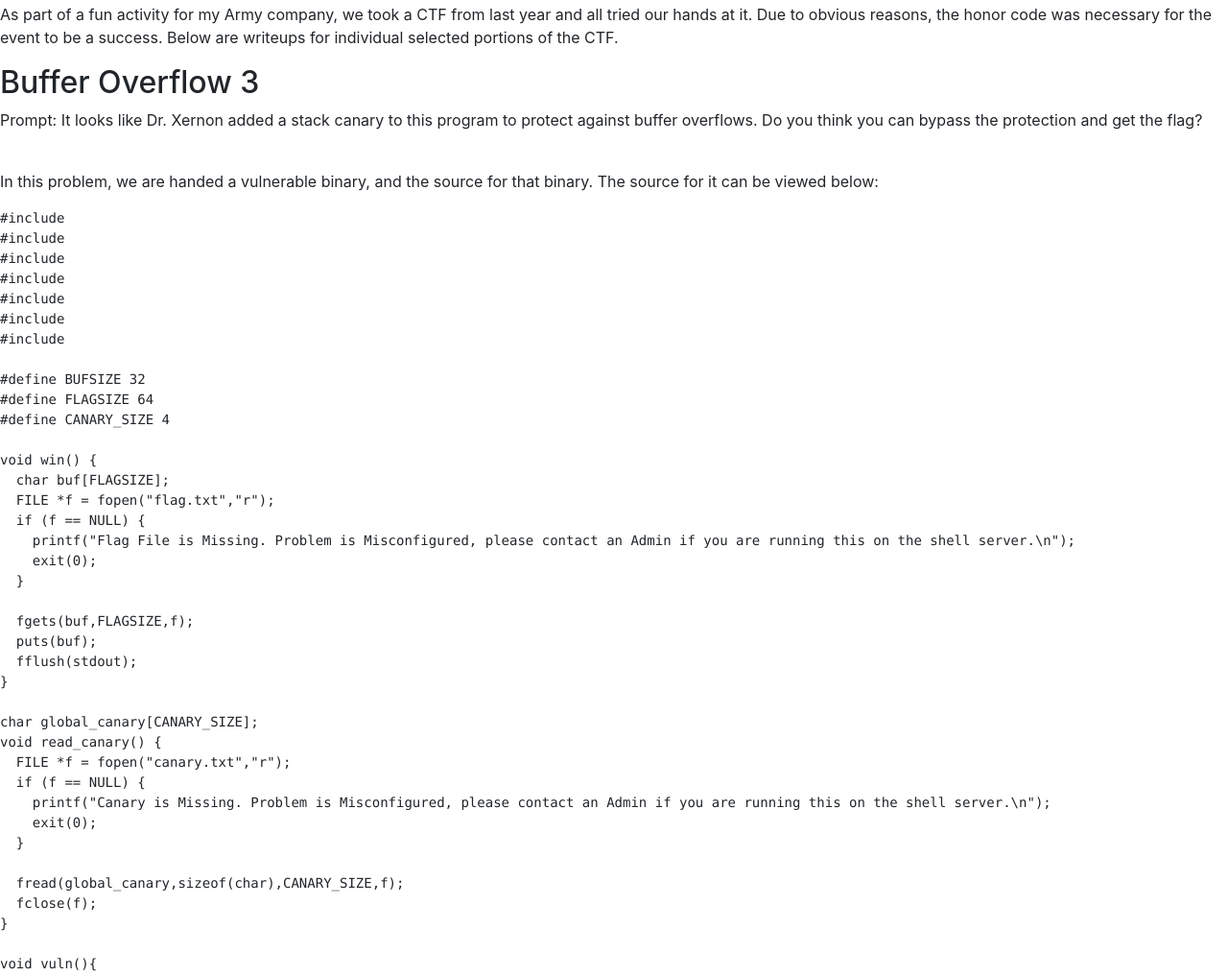
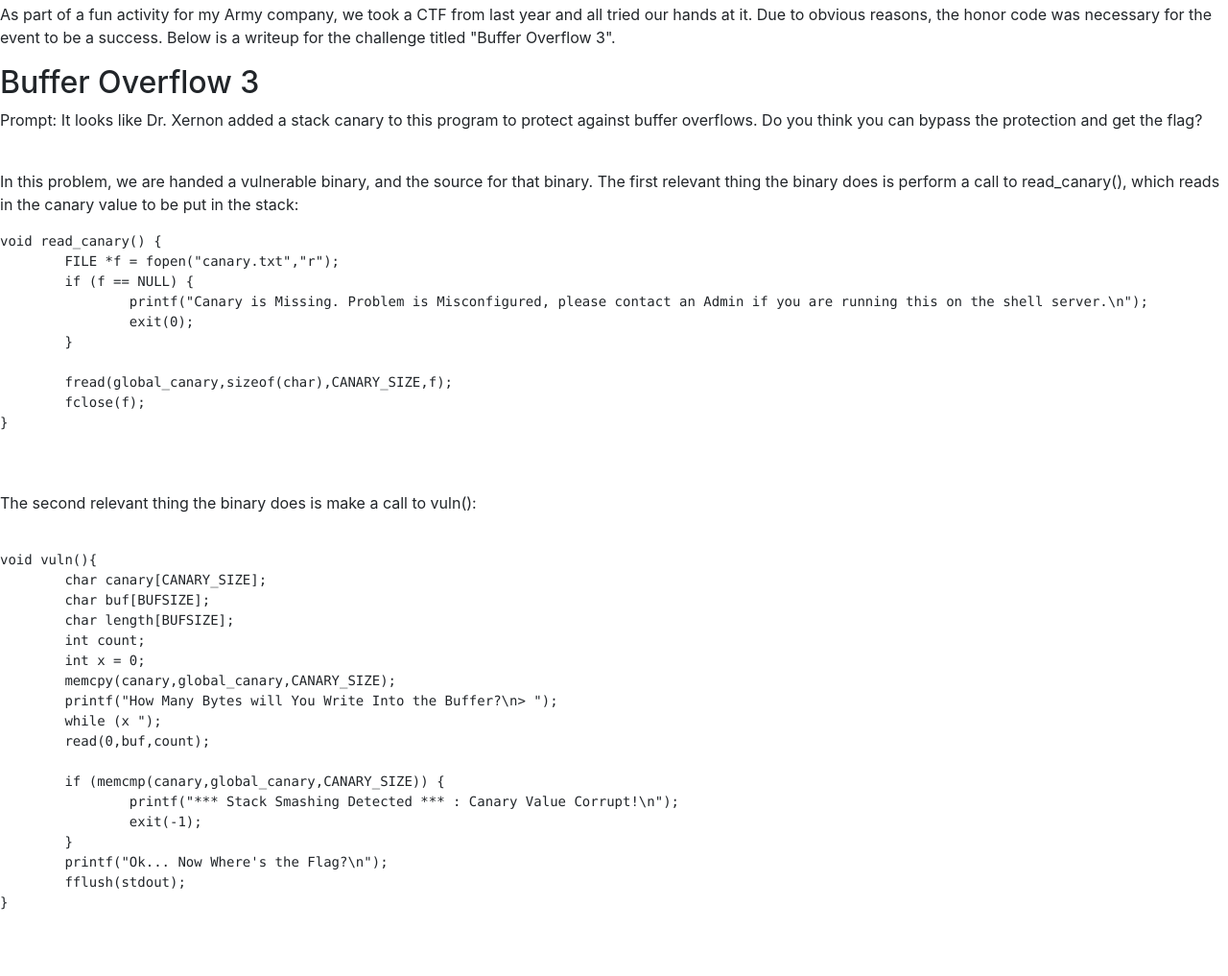
Before and after one commit to johnflakejr/johnflakejr.github.io, a plain HTML site: page ctfs/ctf1.html in a window 1280 px wide. Shown: the part 205-1222 px from the top of the page at 96% size. Drawn offline with nearby package versions, Linux system fonts and the light colour scheme.

Commit message:
Updated ctf to one particular problem.

```diff
--- a/ctfs/ctf1.html
+++ b/ctfs/ctf1.html
@@ -1,28 +1,62 @@
 <!DOCTYPE HTML>
 <head>
-	<title>Pico</title>
+	<title>2018 picoCTF Buffer Overflow 3</title>
 	<link rel="stylesheet" href="https://stackpath.bootstrapcdn.com/bootstrap/4.3.1/css/bootstrap.min.css" integrity="sha384-ggOyR0iXCbMQv3Xipma34MD+dH/1fQ784/j6cY/iJTQUOhcWr7x9JvoRxT2MZw1T" crossorigin="anonymous">
 </head>
 <body>
-	<h1 class="jumbotron">2018 picoCTF (in 2019)</h1>
-	<p>As part of a fun activity for my Army company, we took a CTF from last year and all tried our hands at it.  Due to obvious reasons, the honor code was necessary for the event to be a success.  Below are writeups for individual selected portions of the CTF.
+	<h1 class="jumbotron">2018 picoCTF Buffer Overflow 3 (in 2019)</h1>
+	<p>As part of a fun activity for my Army company, we took a CTF from last year and all tried our hands at it.  Due to obvious reasons, the honor code was necessary for the event to be a success. Below is a writeup for the challenge titled "Buffer Overflow 3".
 	<br>
 	<h2>Buffer Overflow 3</h2>
 	<p>Prompt: It looks like Dr. Xernon added a stack canary to this program to protect against buffer overflows. Do you think you can bypass the protection and get the flag?</p>
 	<br>
-	<p>In this problem, we are handed a vulnerable binary, and the source for that binary.  The source for it can be viewed below:</p>
+	<p>In this problem, we are handed a vulnerable binary, and the source for that binary.  The first relevant thing the binary does is perform a call to read_canary(), which reads in the canary value to be put in the stack:</p>
 	<pre>
-#include <stdio.h>
-#include <stdlib.h>
-#include <string.h>
-#include <unistd.h>
-#include <sys/types.h>
-#include <wchar.h>
-#include <locale.h>
+void read_canary() {
+	FILE *f = fopen("canary.txt","r");
+  	if (f == NULL) {
+    		printf("Canary is Missing. Problem is Misconfigured, please contact an Admin if you are running this on the shell server.\n");
+    		exit(0);
+  	}
 
-#define BUFSIZE 32
-#define FLAGSIZE 64
-#define CANARY_SIZE 4
+  	fread(global_canary,sizeof(char),CANARY_SIZE,f);
+  	fclose(f);
+}
+	</pre>
+	<br>
+	<p>
+	The second relevant thing the binary does is make a call to vuln():
+	</p>
+	<pre>
+void vuln(){
+	char canary[CANARY_SIZE];
+	char buf[BUFSIZE];
+	char length[BUFSIZE];
+	int count;
+	int x = 0;
+	memcpy(canary,global_canary,CANARY_SIZE);
+	printf("How Many Bytes will You Write Into the Buffer?\n> ");
+	while (x<BUFSIZE) {
+		read(0,length+x,1);
+		if (length[x]=='\n') break;
+		x++;
+	}
+	sscanf(length,"%d",&count);
+
+	printf("Input> ");
+	read(0,buf,count);
+
+	if (memcmp(canary,global_canary,CANARY_SIZE)) {
+		printf("*** Stack Smashing Detected *** : Canary Value Corrupt!\n");
+		exit(-1);
+	}
+	printf("Ok... Now Where's the Flag?\n");
+	fflush(stdout);
+}
+
+
+	</pre>
+	<pre>
 
 void win() {
   char buf[FLAGSIZE];
```
Also changed, not shown: index.html (+1 -2 lines).
